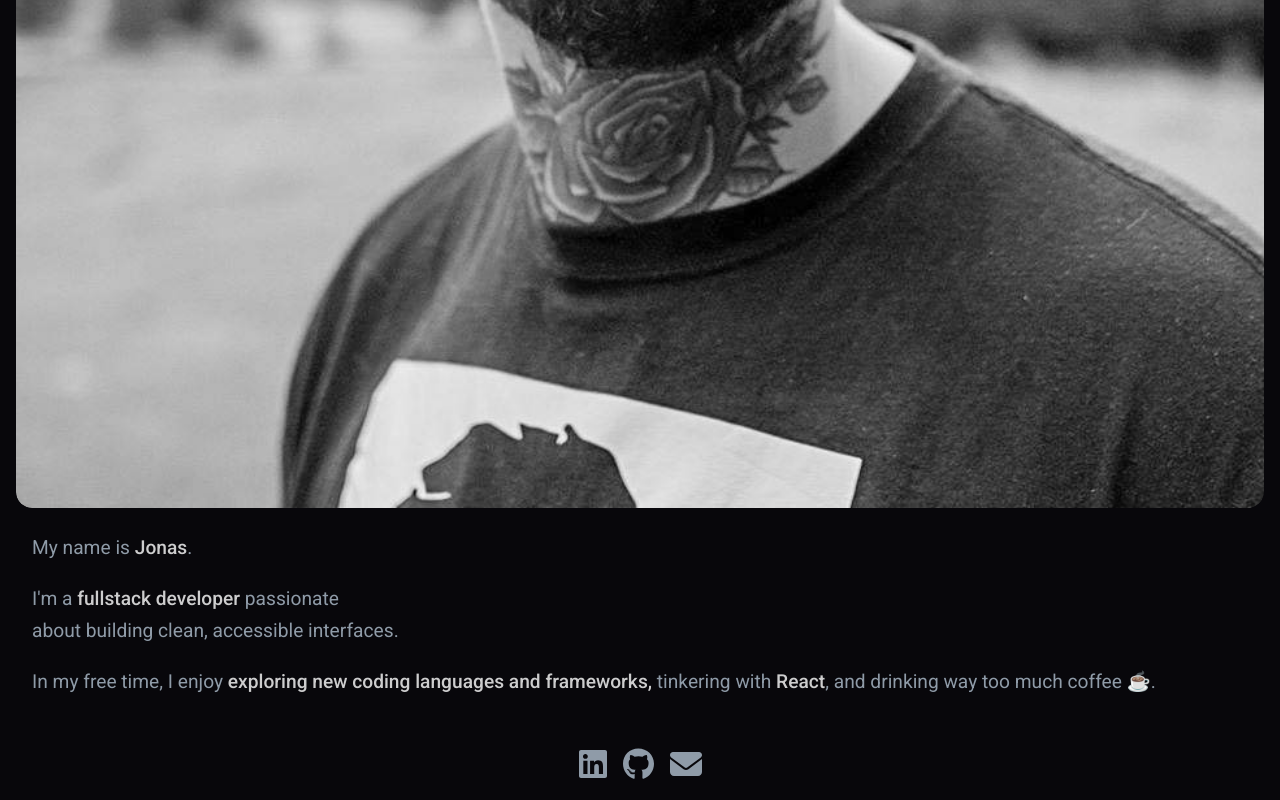
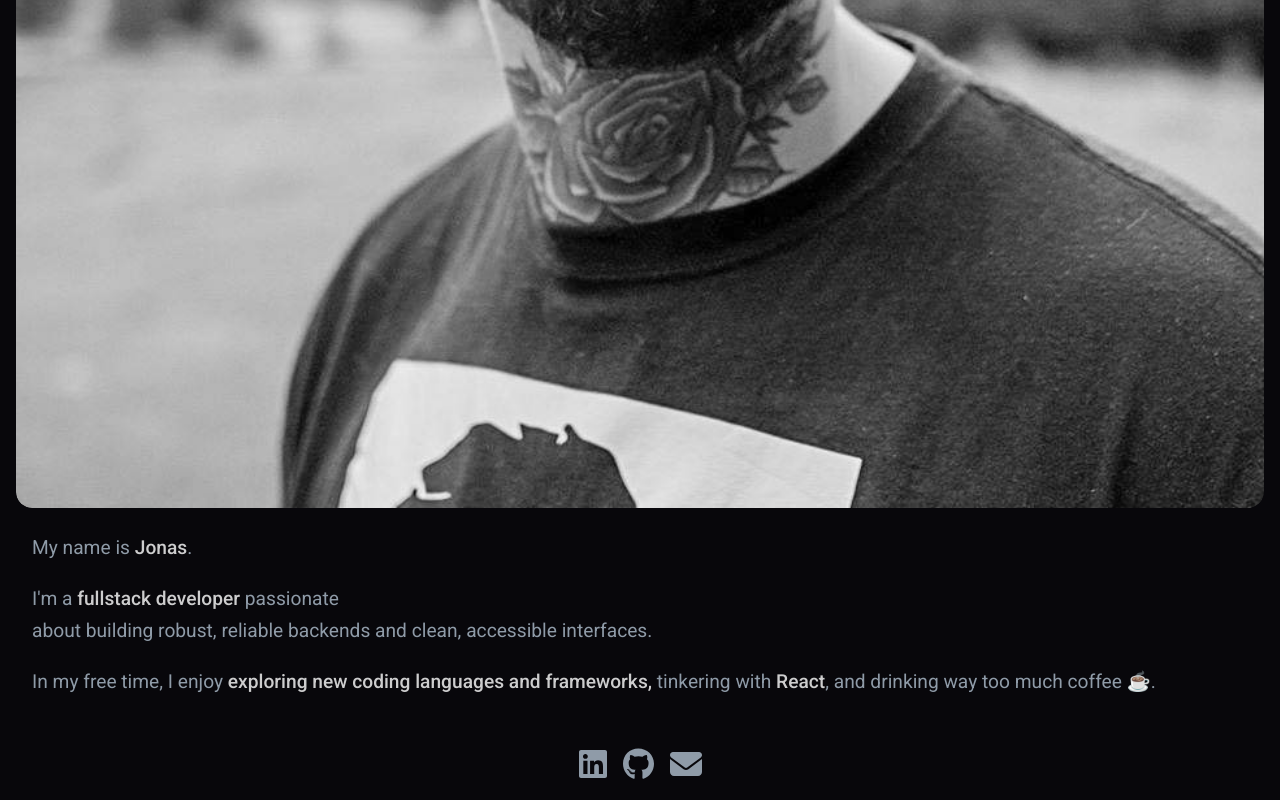
Before and after one commit to adhSwede/portfolio, a React (Vite) app: page /about in a window 1280 px wide. Shown: the part 925-1725 px from the top of the page. Built offline with nearby package versions, Linux system fonts and the light colour scheme; a web font is replaced by a local one.

Commit message:
updated about me section.

```diff
--- a/src/components/AboutCopy/AboutCopy.tsx
+++ b/src/components/AboutCopy/AboutCopy.tsx
@@ -8,7 +8,8 @@ const AboutCopy = () => (
     <br />
     <p>
       I'm a <strong>fullstack developer</strong> passionate
-      <br /> about building clean, accessible interfaces.
+      <br /> about building robust, reliable backends and clean, accessible
+      interfaces.
     </p>
     <br />
     <p>
```
